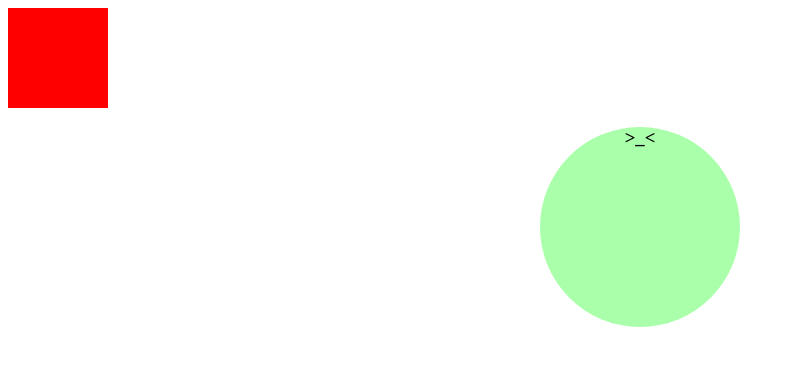
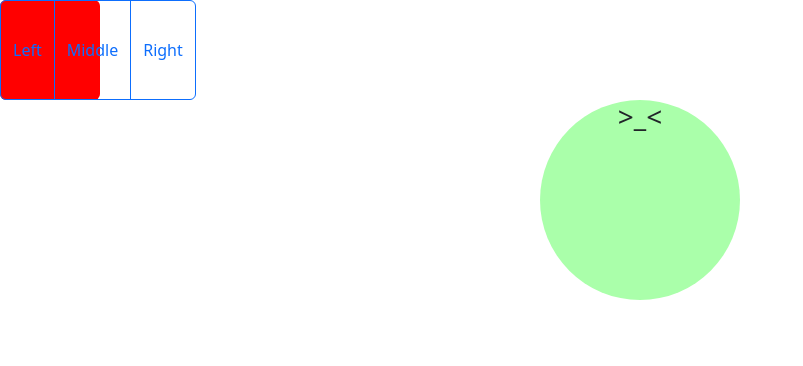
Before and after one commit to ACGN110/ACGN110.github.io, a plain HTML site: page index.html in a window 1280 px wide. Shown: the whole page, without its empty margins (0-803 px from the left). Drawn offline with nearby package versions, Linux system fonts and the light colour scheme.

Commit message:
Add files via upload

```diff
--- a/index.html
+++ b/index.html
@@ -4,6 +4,7 @@
     <meta charset="UTF-8">
     <meta name="viewport" content="width=device-width, initial-scale=1.0">
     <title>Document</title>
+    <link href="https://cdn.jsdelivr.net/npm/bootstrap@5.3.8/dist/css/bootstrap.min.css" rel="stylesheet" integrity="sha384-sRIl4kxILFvY47J16cr9ZwB07vP4J8+LH7qKQnuqkuIAvNWLzeN8tE5YBujZqJLB" crossorigin="anonymous">
     <style>
         div{
             width: 100px;
@@ -32,9 +33,14 @@
     </style>
 </head>
 <body>
-    <div></div>
+</div>
+<div class="btn-group" role="group" aria-label="Basic outlined example">
+    <button type="button" class="btn btn-outline-primary">Left</button>
+    <button type="button" class="btn btn-outline-primary">Middle</button>
+    <button type="button" class="btn btn-outline-primary">Right</button>
+  </div>
     <div class="box">
         <h3>>_<</h3>
-    </div>
+
 </body>
 </html>
```
